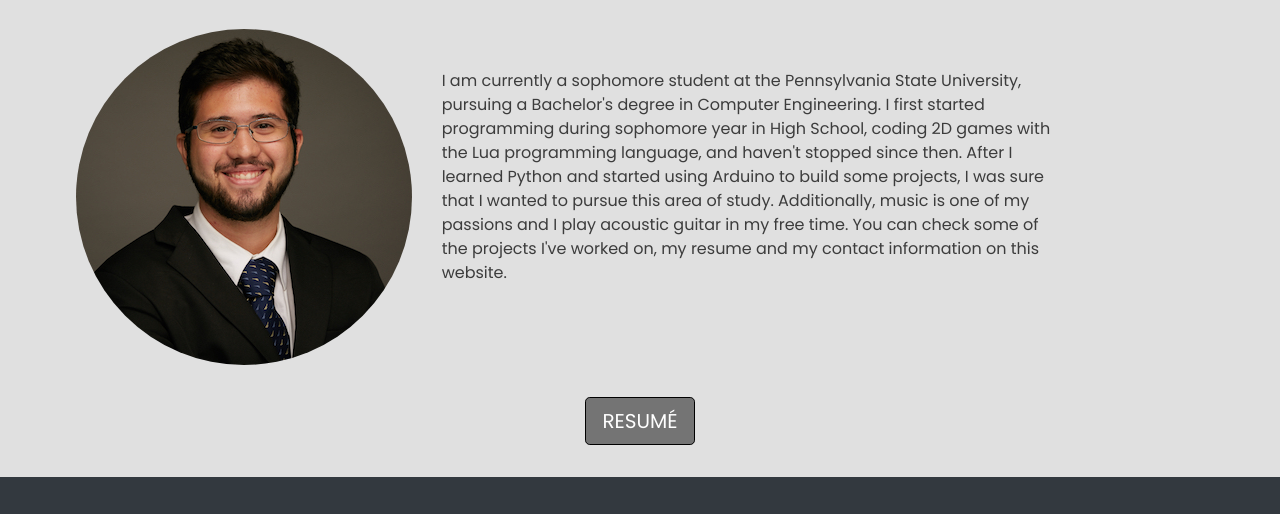
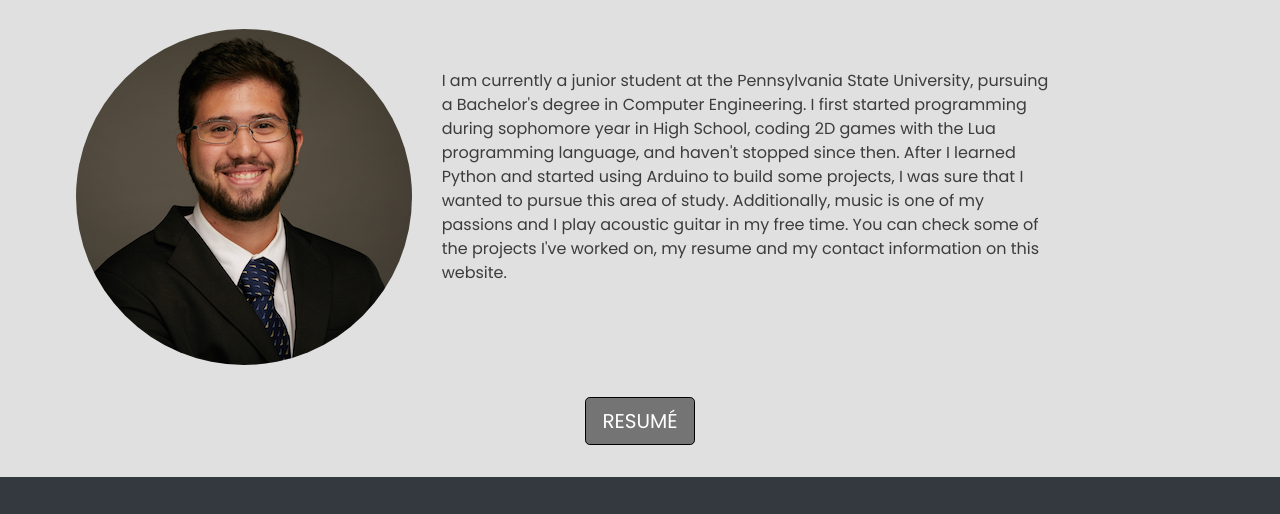
Before and after one commit to dan30github/dan30github.github.io, a plain HTML site: page index.html in a window 1280 px wide. Shown: the part 578-1092 px from the top of the page. Drawn offline with nearby package versions, Linux system fonts and the light colour scheme.

Commit message:
Add files via upload

```diff
--- a/index.html
+++ b/index.html
@@ -75,7 +75,7 @@
 			<img src="img/photo2.jpg" class="img-fluid circleImg">
 		</div>
 		<div class="col-md-8 col-lg-6">
-			<p class="padding-top">I am currently a sophomore student at the Pennsylvania State University, pursuing a Bachelor's degree in Computer Engineering. I first started programming during sophomore year in High School, coding 2D games with the Lua programming language, and haven't stopped since then. After I learned Python and started using Arduino to build some projects, I was sure that I wanted to pursue this area of study. Additionally, music is one of my passions and I play acoustic guitar in my free time. You can check some of the projects I've worked on, my resume and my contact information on this website. </p>
+			<p class="padding-top">I am currently a junior student at the Pennsylvania State University, pursuing a Bachelor's degree in Computer Engineering. I first started programming during sophomore year in High School, coding 2D games with the Lua programming language, and haven't stopped since then. After I learned Python and started using Arduino to build some projects, I was sure that I wanted to pursue this area of study. Additionally, music is one of my passions and I play acoustic guitar in my free time. You can check some of the projects I've worked on, my resume and my contact information on this website. </p>
 			<br>
 		</div>
 	</div>
```
